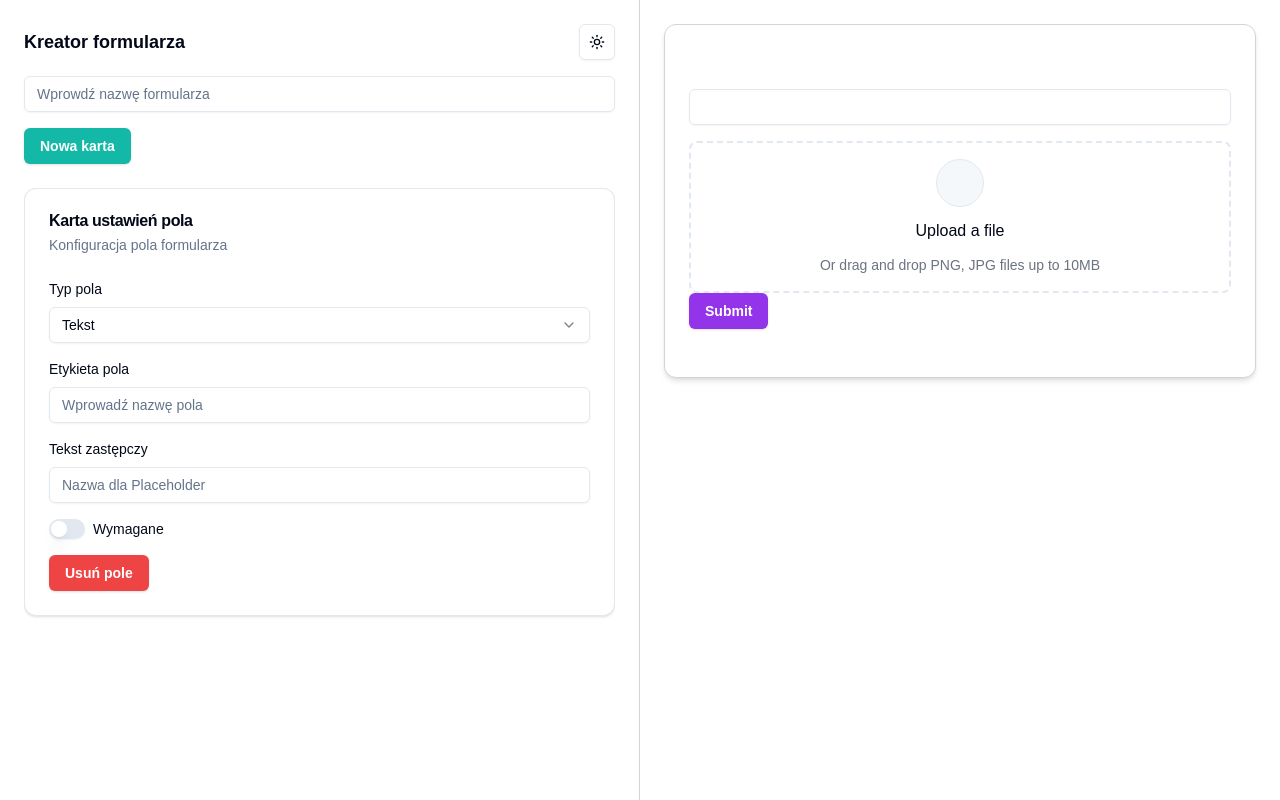
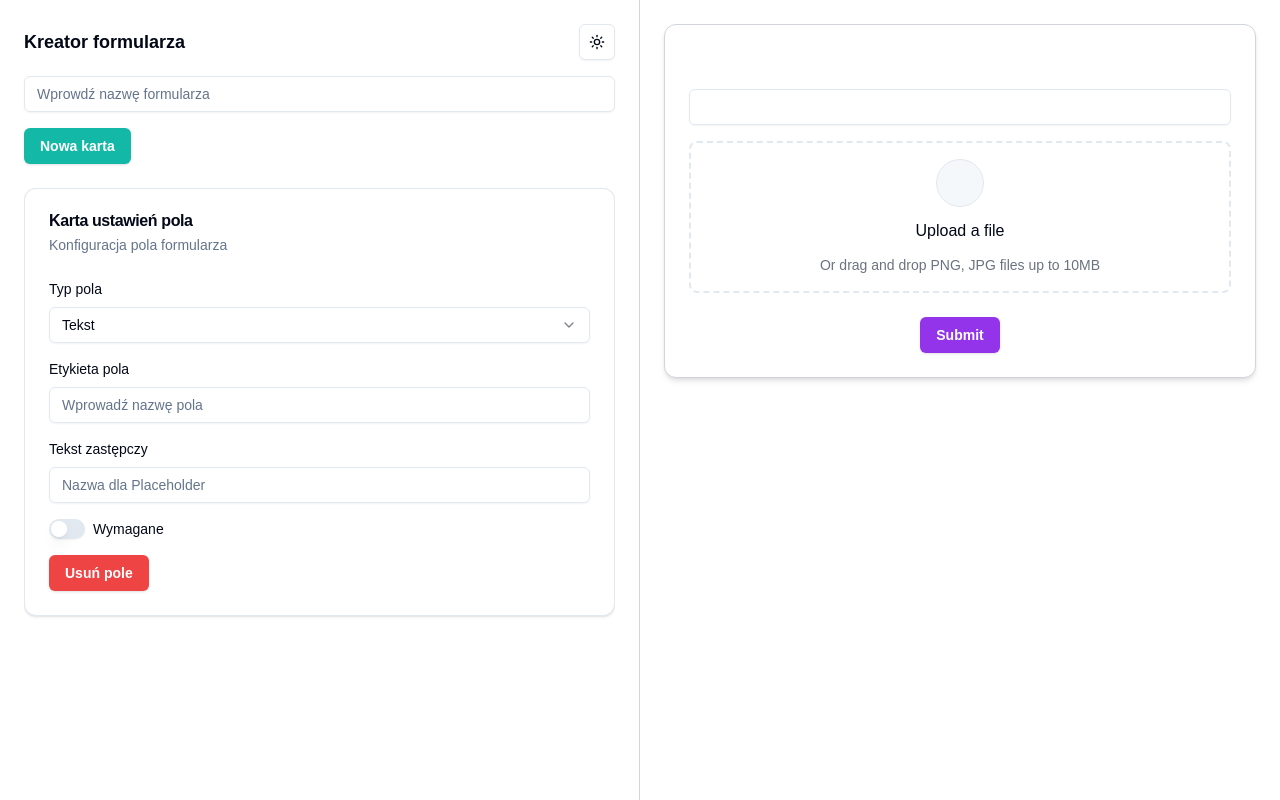
Before and after one commit to Blazej90/form, a Next.js app: page / in a window 1280 px wide. Built offline with nearby package versions, Linux system fonts and the light colour scheme; some icons are missing.

Commit message:
style(SubmitButton): change position of the Submit button to be centered with top margin

```diff
--- a/src/components/RightPanel/SubmitButton.tsx
+++ b/src/components/RightPanel/SubmitButton.tsx
@@ -25,15 +25,15 @@ export const SubmitButton: React.FC<SubmitButtonProps> = ({ resetForm }) => {
   };
 
   return (
-    <div>
+    <div className="flex justify-center mt-6">
+      {" "}
       <Button
         type="button"
         onClick={handleSubmit}
-        className="mb-6 px-4 py-2 bg-purple-600 dark:bg-purple-700 hover:bg-purple-700 dark:hover:bg-purple-800 text-white text-sm font-semibold rounded-md transition-colors"
+        className="px-4 py-2 bg-purple-600 dark:bg-purple-700 hover:bg-purple-700 dark:hover:bg-purple-800 text-white text-sm font-semibold rounded-md transition-colors"
       >
         Submit
       </Button>
-
       <Modal
         isOpen={isModalOpen}
         onRequestClose={closeModal}
```
